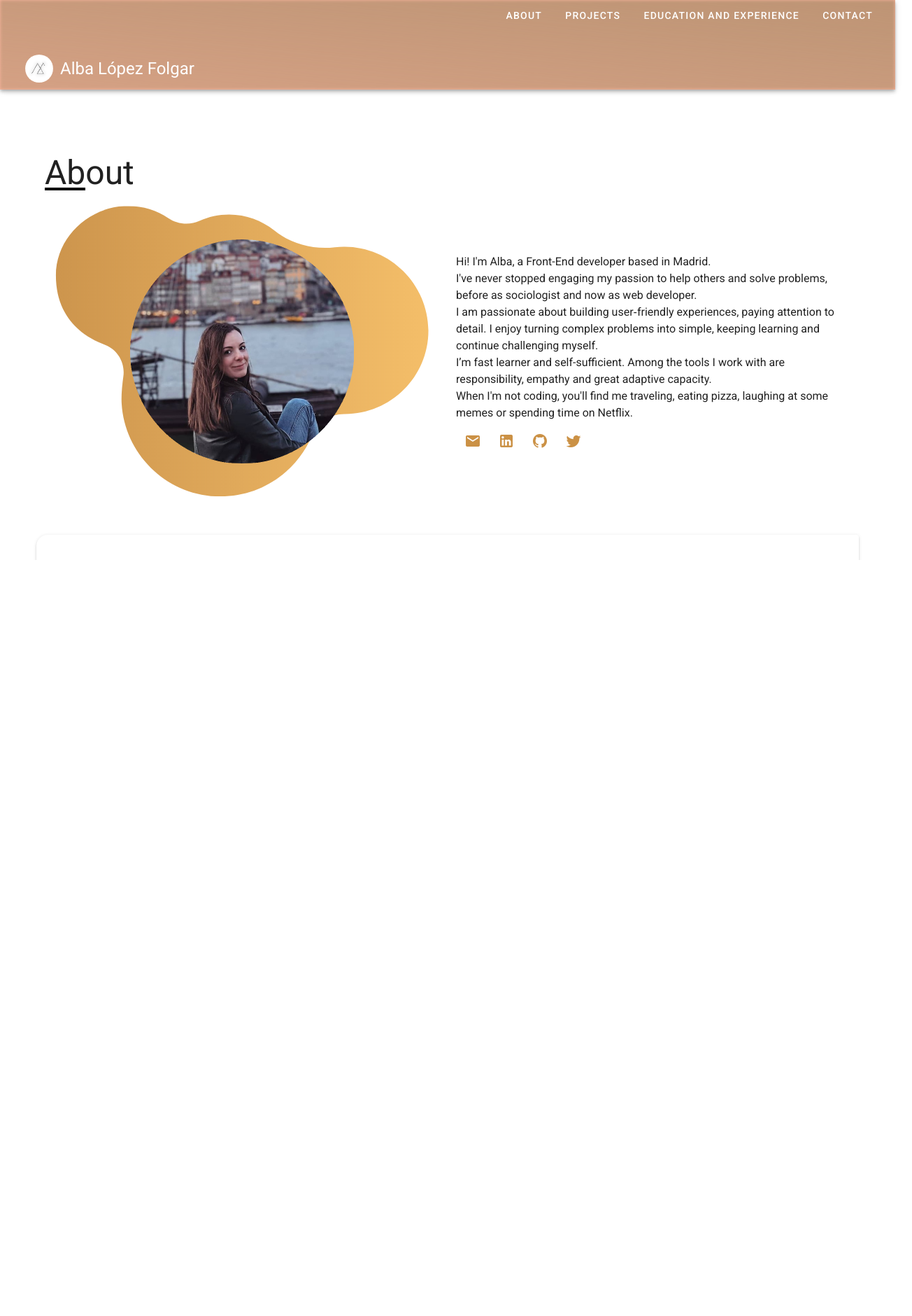
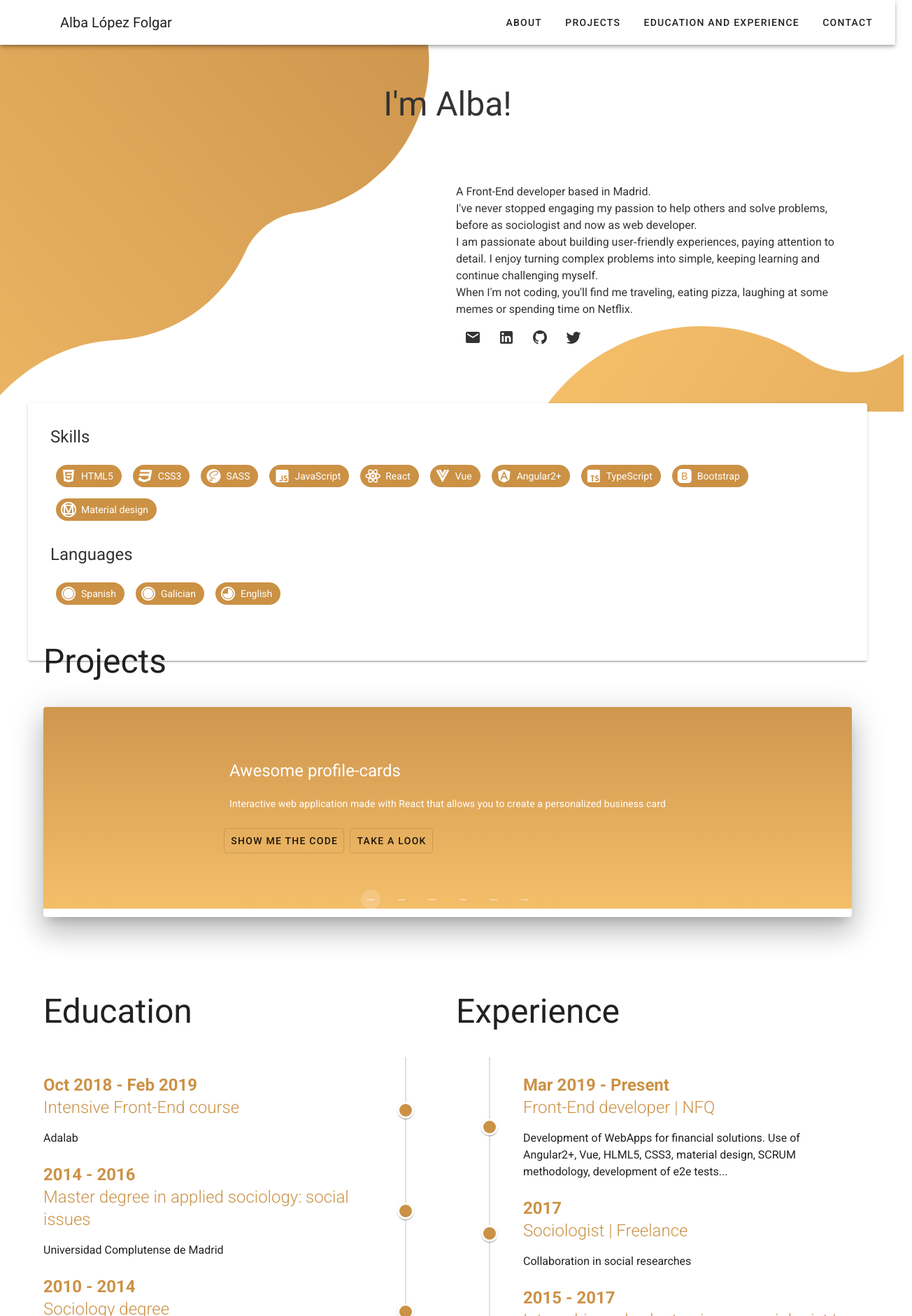
Before and after one commit to albahniuk/portfolio-website, a Vue app: page / in a window 1280 px wide. Shown: the top 1880 px of the page at 70% size, 1304 px wide, since content can reach past the window. Before the commit the page ends 800 px from the top, so only its background shows below. Built offline with nearby package versions, Linux system fonts and the light colour scheme.

Commit message:
change styles

```diff
--- a/public/index.html
+++ b/public/index.html
@@ -1,5 +1,5 @@
 <!DOCTYPE html>
-<html lang="en">
+<html lang="en" style="scroll-behavior: smooth;">
   <head>
     <meta charset="utf-8">
     <meta http-equiv="X-UA-Compatible" content="IE=edge">
--- a/src/App.vue
+++ b/src/App.vue
@@ -1,21 +1,20 @@
 <template>
   <v-app>
     <Header />
-    <v-sheet id="scrolling-techniques-2" class="overflow-y-auto" max-height="100vh">
-      <v-container style="margin-top: 128px; max-width: 1200px;">
-        <v-content id="top">
     <AboutSection/>
-          <ProjectsSection/>
-          <ExperienceSection/>
-          <ContactSection/>
-        </v-content>
-      </v-container>
+    <ProjectsSection style="margin: 0 auto; max-width: 1200px;" class="hidden hidden-left" v-infocus="'showElement'"/>
+    <ExperienceSection style="margin: 0 auto; max-width: 1200px;"/>
+    <v-parallax height="140"
+      dark
+      src="@/assets/contact-image.png"
+    >
+    </v-parallax>
+    <ContactSection style="margin: 0 auto; max-width: 1200px;" class="hidden hidden-right" v-infocus="'showElement'"/>
     <v-footer elevation="5" height="60" width="100%">
       <div>Powered by Coffee <v-icon color="rgba(190,118,23,.8)">mdi-coffee</v-icon></div>
       <v-spacer></v-spacer>
       <div>&copy; {{ new Date().getFullYear() }} — <strong>Alba López Folgar</strong></div>
     </v-footer>
-    </v-sheet>
   </v-app>
 </template>
 
@@ -41,5 +40,52 @@ export default {
   data: () => ({
     //
   }),
+  directives: {
+    infocus: {
+      isLiteral: true,
+      inserted: (el, binding) => {
+        let f = () => {
+          let rect = el.getBoundingClientRect()
+          let inView = (
+            rect.width > 0 &&
+            rect.height > 0 &&
+            rect.top >= 0 &&
+            rect.bottom <= (window.innerHeight || document.documentElement.clientHeight)
+          )
+          if (inView) {
+            el.classList.add(binding.value)
+            window.removeEventListener('scroll', f)
+          }
+        }
+        window.addEventListener('scroll', f)
+        f()
+      }
+    }
+  }
 };
 </script>
+<style lang='scss' scoped>
+.container {
+  max-width: 100vw;
+  padding: 0;
+}
+.hidden {
+  opacity: 0;
+}
+
+.hidden-right {
+  transform: translate(50px, 0);
+}
+
+.hidden-left {
+  transform: translate(-50px, 0);
+}
+
+.showElement {
+  opacity: 1;
+  transform: translate(0, 0);
+  -webkit-transition: all 0.5s ease-out;
+  -moz-transition: all 0.5s ease-out;
+  transition: all 0.5s ease-out;
+}
+</style>
--- a/src/components/AboutSection.vue
+++ b/src/components/AboutSection.vue
@@ -1,25 +1,30 @@
 <template>
   <v-container>
     <v-row id="about">
-      <v-col cols="12">
-        <h2 class="mb-5 display-2">About</h2>
-        <v-row class="mb-10">
-          <v-col cols="12" md="6" class="about image-container">
+      <v-col cols="12" style="padding: 0;">
+        <v-parallax
+          dark
+          src="../assets/background-about.png"
+          :height="$vuetify.breakpoint.xs ? 750 : 550"
+
+        >
+          <h2 class="mb-5 display-2" style="margin: 100px auto; max-width: 1200px;">I'm Alba!</h2>
+          <v-row class="mb-10" :style="$vuetify.breakpoint.smAndUp ? 'margin: 0 auto; max-width: 1200px;' : 'margin: auto; max-width: 100%;'">
+            <v-col cols="12" sm="6" class="about image-container">
                 <v-img
                   :src="require('../assets/profile.png')"
                   class="my-3"
                   contain
-              height="320"
+                  :height="$vuetify.breakpoint.xs ? 260 : 320"
                   width="350"
                   style="border-radius: 100%"
                 />
             </v-col>
-          <v-col cols="12" md="6" style="margin: auto">
+            <v-col cols="12" sm="6" style="margin: auto">
               <p>
-              Hi! I'm Alba, a Front-End developer based in Madrid.
+                A Front-End developer based in Madrid.
                 <br />I've never stopped engaging my passion to help others and solve problems, before as sociologist and now as web developer.
                 <br />I am passionate about building user‑friendly experiences, paying attention to detail. I enjoy turning complex problems into simple, keeping learning and continue challenging myself.
-              <br />I’m fast learner and self-sufficient. Among the tools I work with are responsibility, empathy and great adaptive capacity.
                 <br />When I'm not coding, you'll find me traveling, eating pizza, laughing at some memes or spending time on Netflix.
               </p>
               <a
@@ -29,13 +34,13 @@
                 class="subheading mx-3"
                 target="_blank"
               >
-              <v-icon color="rgba(190,118,23,.8)">{{link.icon}}</v-icon>
+                <v-icon color="#333">{{link.icon}}</v-icon>
               </a>
             </v-col>
           </v-row>
-
+        </v-parallax>
         <v-row>
-          <v-card shaped class="card-container">
+          <v-card class="card-container" style="margin: 0 auto; max-width: 1200px;">
             <v-col cols="12">
                 <p class="headline">Skills</p>
                 <v-chip
@@ -154,7 +159,7 @@ export default {
         icon: "mdi-twitter"
       }
     ]
-  }),
+  })
 };
 </script>
 
@@ -170,30 +175,25 @@ h2 {
   font-family: "Roboto", sans-serif;
   font-size: 26px;
   position: relative;
-}
-h2:after {
-  display: block;
-  content: '';
-  width: 58px;
-  height: 4px;
-  background: black;
-  position: absolute;
-  bottom: 0;
-  left: 0;
-}
-.image-container {
-  background-image: url('../assets/background-about.png');
-  background-position: center;
-  background-repeat: no-repeat;
-  height: 444px;
+  color: #333;
 }
 .v-card__subtitle {
   text-align: left;
 }
 #about {
-  padding-top: 70px;
+  padding-top: 50px;
 }
 .card-container {
   padding: 20px;
+  box-shadow: none;
+}
+p {
+  color: #333;
+}
+  @media (max-width: 960px) {
+    p {
+      padding: 0 12px;
+      font-size: 14px;
+    }
   }
 </style>
--- a/src/components/ContactSection.vue
+++ b/src/components/ContactSection.vue
@@ -1,10 +1,6 @@
 <template>
   <v-container>
     <v-row id="contact">
-      <v-img style="position: relative; width: 100%"
-        :src="require('../assets/contact-image.png')"
-        height="140"
-      />
       <v-card shaped class="mb-10 card-container">
         <v-col cols="12">
           <h2 class="display-2 mb-5">Contact</h2>
@@ -95,21 +91,14 @@ h2 {
   font-size: 26px;
   position: relative;
 }
-h2:after {
- display: block;
-   content: '';
-  width: 58px;
-  height: 4px;
-  background: black;
-  position: absolute;
-  bottom: 0;
-  left: 0;
-}
 .v-card__subtitle {
   text-align: left;
 }
 #contact button {
   color: white;
+}
+#contact {
+  padding: 0 22px;
 }
 #contact button i {
   margin-right: 5px;
--- a/src/components/ExperienceSection.vue
+++ b/src/components/ExperienceSection.vue
@@ -109,22 +109,12 @@ h2 {
   font-size: 26px;
   position: relative;
 }
-h2:after {
- display: block;
-   content: '';
-  width: 58px;
-  height: 4px;
-  background: black;
-  position: absolute;
-  bottom: 0;
-  left: 0;
-}
 .v-card__subtitle {
   text-align: left;
 }
 
 #experience {
-  padding-top: 70px;
+  padding: 70px 22px 0 22px;
 }
 
 </style>
--- a/src/components/Header.vue
+++ b/src/components/Header.vue
@@ -1,17 +1,9 @@
 <template>
 <div>
   <v-app-bar
-    absolute
-    color="#fcb69f"
-    dark
-    shrink-on-scroll
-    src="../assets/background-header.jpg"
-    scroll-target="#scrolling-techniques-2"
+    color="white"
+    fixed
   >
-    <template v-slot:img="{ props }">
-      <v-img v-bind="props" gradient="to top right, rgba(173,140,106,.5), rgba(173,140,106,.8)"></v-img>
-    </template>
-
     <v-app-bar-nav-icon @click.stop="drawer = !drawer" class="d-lg-none"></v-app-bar-nav-icon>
     <v-toolbar-title>
       <a href="#top">
@@ -86,4 +78,7 @@ a {
   text-decoration: none;
   color: inherit;
 }
+.v-navigation-drawer {
+  position: fixed;
+}
 </style>
--- a/src/components/ProjectsSection.vue
+++ b/src/components/ProjectsSection.vue
@@ -85,21 +85,12 @@ h2 {
   font-size: 26px;
   position: relative;
 }
-h2:after {
- display: block;
-   content: '';
-  width: 58px;
-  height: 4px;
-  background: black;
-  position: absolute;
-  bottom: 0;
-  left: 0;
-}
 .v-card__subtitle {
   text-align: left;
 }
 #projects {
   padding-top: 70px;
+  padding: 0 22px;
 }
 .project-container {
   background-image: linear-gradient(to bottom, #cd954d, #d79f54, #e1a95b, #eab462, #f4be69);  padding: 20px 70px;
```
Also changed, not shown: src/assets/background-about-sm.png (added), src/assets/background-about.png. Lines whose indentation alone changed are shown as unchanged.
